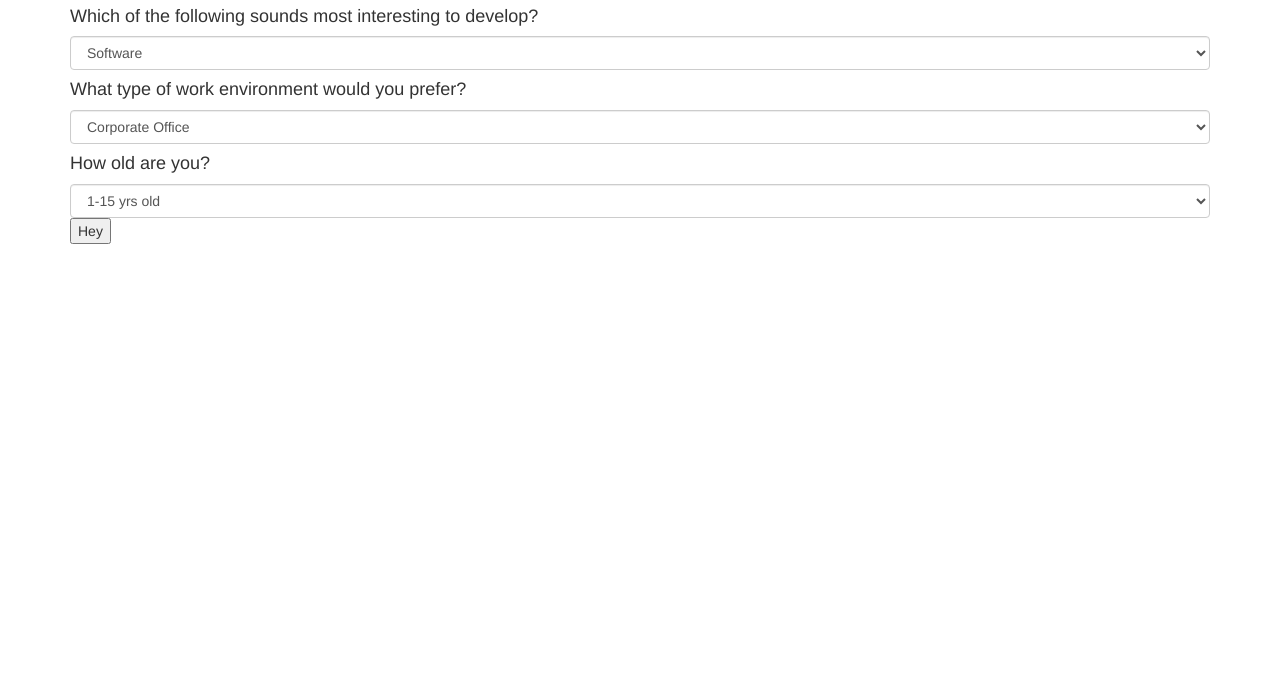
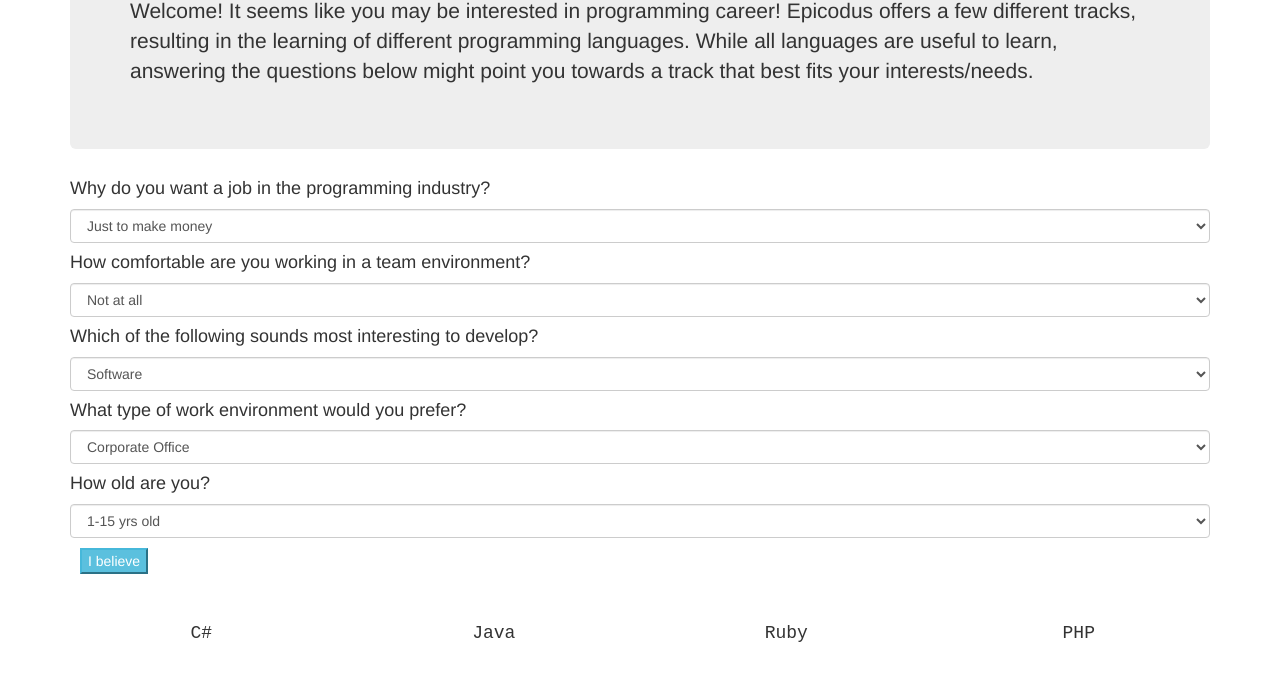
Before and after one commit to rifley/course-suggestor, a plain HTML site: page index.html in a window 1280 px wide. Shown: the part 151-835 px from the top of the page. Before the commit the page ends 800 px from the top, so only its background shows below. Drawn offline with Linux system fonts and the light colour scheme.

Commit message:
add bootstrap styling, add html content

```diff
--- a/css/styles.css
+++ b/css/styles.css
@@ -1,9 +1,11 @@
 .seekHelp {
   display: none;
+
 }
 
 .general {
   display: none;
+
 }
 
 .greenBackground {
@@ -17,3 +19,21 @@
 .lover {
   background-image: url("../img/hearts.jpg");
 }
+
+button {
+  margin: 10px;
+}
+
+#output {
+  display: none;
+}
+
+.track h4{
+  text-align: center;
+  font-family: monospace;
+}
+
+.row {
+  margin-top: 30px;
+  margin-bottom: 30px;
+}
--- a/index.html
+++ b/index.html
@@ -9,6 +9,10 @@
   </head>
   <body>
     <div class="container">
+      <div class="jumbotron">
+        <h1>Epicodus Track Suggestor</h1>
+        <p>Welcome! It seems like you may be interested in programming career! Epicodus offers a few different tracks, resulting in the learning of different programming languages. While all languages are useful to learn, answering the questions below might point you towards a track that best fits your interests/needs.</p>
+      </div>
       <form class="tracks" >
         <div>
           <h4>Why do you want a job in the programming industry?</h4>
@@ -20,7 +24,7 @@
           </select>
         </div>
         <div>
-          <h4>How comfortable are you working in a group environment?</h4>
+          <h4>How comfortable are you working in a team environment?</h4>
           <select class="form-control" id="questionTwo">
             <option value="1">Not at all</option>
             <option value="2">Somewhat</option>
@@ -54,15 +58,29 @@
             <option value="5">Why does this matter?</option>
           </select>
         </div>
-        <button type="submit">Hey</button>
+        <button type="submit" class="btn-info">I believe</button>
       </form>
-    </div>
-    <div id="outputTest">
-      <h1 class="seekHelp">Hey You Probably Need Help</h1>
-      <h1 class="general">Hey you can probably close your eyes and choose one</h1>
-      <p id="output">
-
-      </p>
+      <div id="track-result">
+        <h1 class="seekHelp">Hey! You Probably Need Help.. but probably not from me.</h1>
+        <h1 class="general">If money is all that you're after, you can probably just close your eyes and pick one. Learning any programming language can be a lucrative investment.</h1>
+        <div class="row">
+          <div class="col-md-3 track">
+            <h4 id="cSharp">C#</h4>
+          </div>
+          <div class="col-md-3 track">
+            <h4 id="java">Java</h4>
+          </div>
+          <div class="col-md-3 track">
+            <h4 id="ruby">Ruby</h4>
+          </div>
+          <div class="col-md-3 track">
+            <h4 id="PHP">PHP</h4>
+          </div>
+        </div>
+        <p id="output">
+          Thank you for taking the time to question the world around you. It doesn't matter. I was just curious. Gosh.
+        </p>
+      </div>
     </div>
   </body>
 </html>
```
